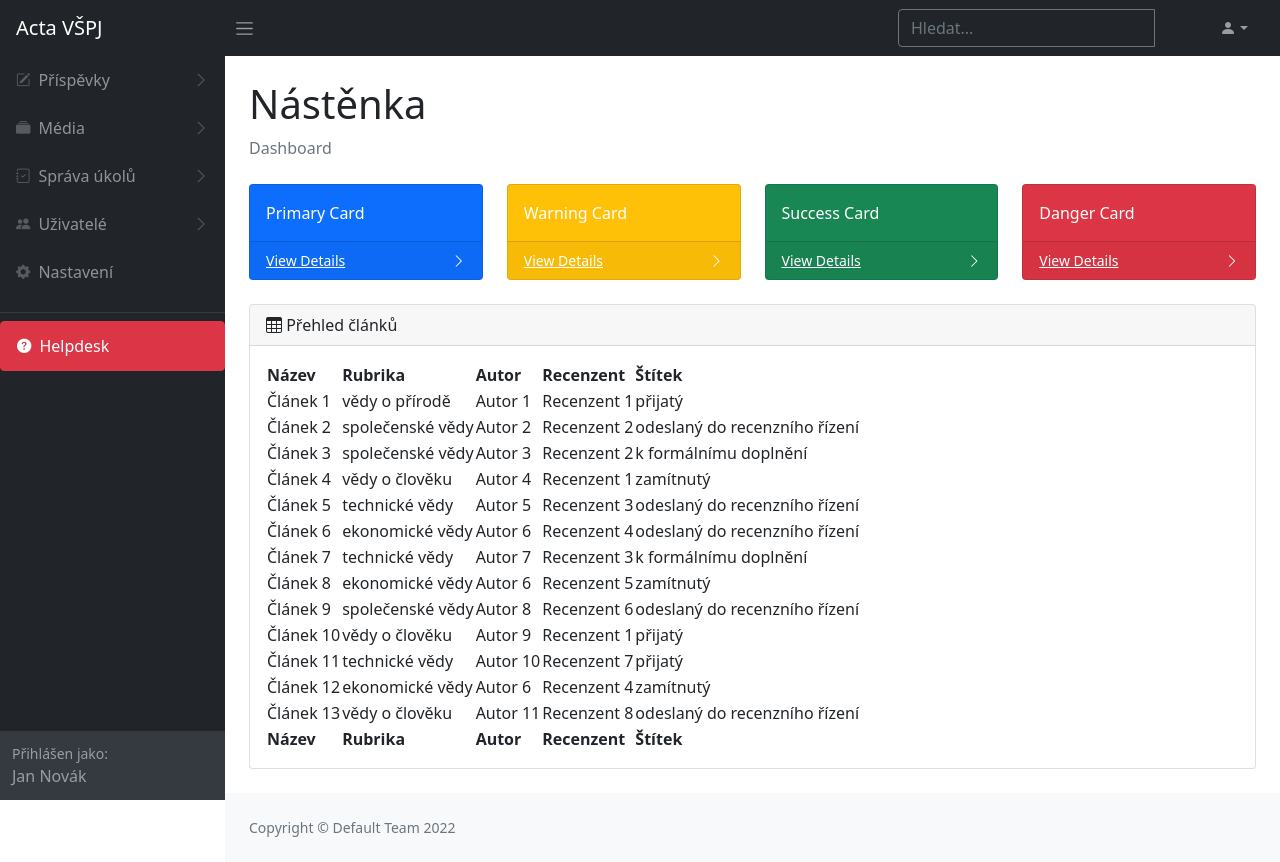
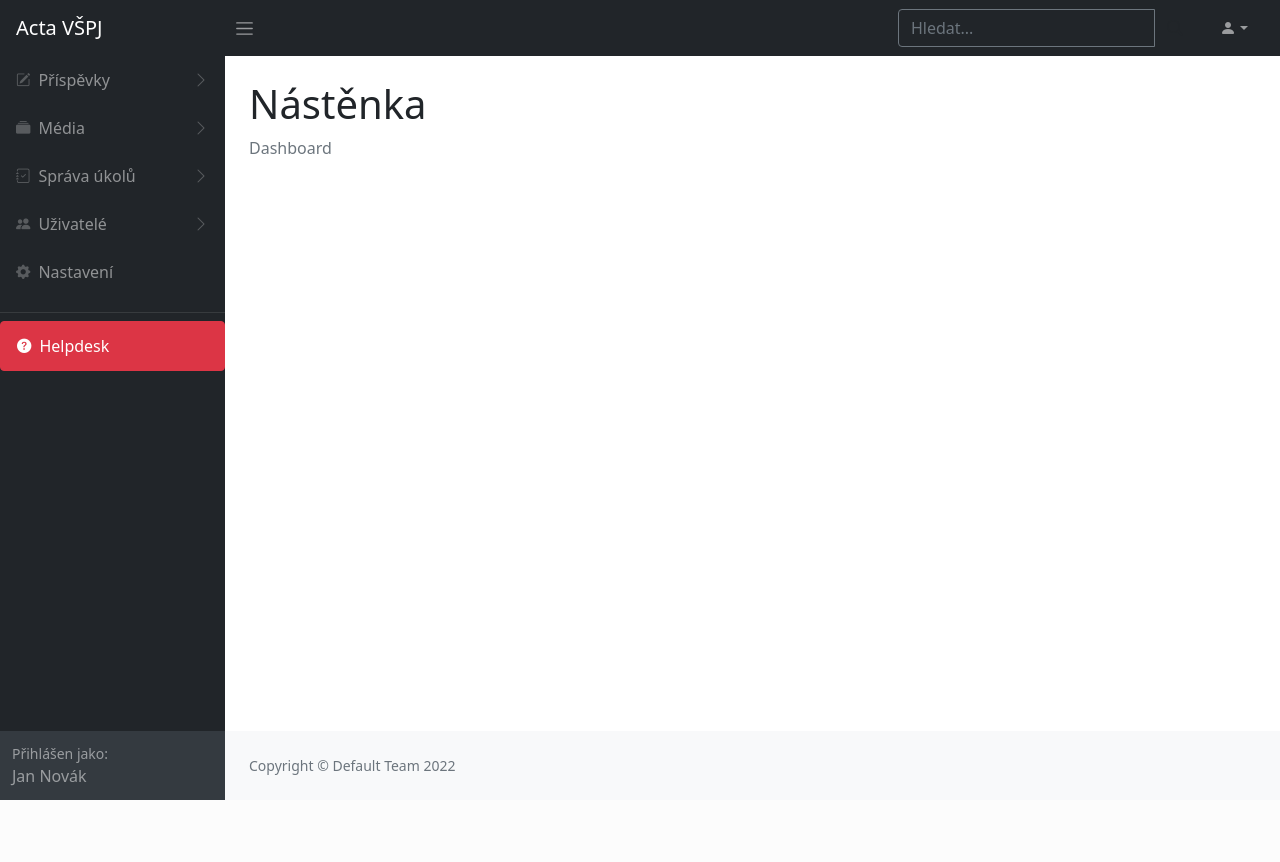
Before and after one commit to Default-Team-RSP/Acta-VSPJ, a PHP site: page /dashboard.html in a window 1280 px wide. After the commit the page ends 800 px from the top, so only its background shows below. Run offline with PHP 8.4, Linux system fonts and the light colour scheme; some libraries are stand-ins or nearby versions.

Commit message:
Add files via upload

```diff
--- a/dashboard.html
+++ b/dashboard.html
@@ -152,121 +152,7 @@
                             </li>
                         </ol>
                         <div class="row">
-                            <div class="col-xl-3 col-md-6">
-                                <div class="card bg-primary text-white mb-4">
-                                    <div class="card-body">Primary Card
-                                    </div>
-                                    <div class="card-footer d-flex align-items-center justify-content-between">
-                                        <a class="small text-white stretched-link" href="#">View Details</a>
-                                        <div class="small text-white">
-                                            <i class="bi bi-chevron-right"></i>
-                                        </div>
-                                    </div>
-                                </div>
-                            </div>
-                            <div class="col-xl-3 col-md-6">
-                                <div class="card bg-warning text-white mb-4">
-                                    <div class="card-body">Warning Card
-                                    </div>
-                                    <div class="card-footer d-flex align-items-center justify-content-between">
-                                        <a class="small text-white stretched-link" href="#">View Details</a>
-                                        <div class="small text-white">
-                                            <i class="bi bi-chevron-right"></i>
-                                        </div>
-                                    </div>
-                                </div>
-                            </div>
-                            <div class="col-xl-3 col-md-6">
-                                <div class="card bg-success text-white mb-4">
-                                    <div class="card-body">Success Card
-                                    </div>
-                                    <div class="card-footer d-flex align-items-center justify-content-between">
-                                        <a class="small text-white stretched-link" href="#">View Details</a>
-                                        <div class="small text-white">
-                                            <i class="bi bi-chevron-right"></i>
-                                        </div>
-                                    </div>
-                                </div>
-                            </div>
-                            <div class="col-xl-3 col-md-6">
-                                <div class="card bg-danger text-white mb-4">
-                                    <div class="card-body">Danger Card
-                                    </div>
-                                    <div class="card-footer d-flex align-items-center justify-content-between">
-                                        <a class="small text-white stretched-link" href="#">View Details</a>
-                                        <div class="small text-white">
-                                            <i class="bi bi-chevron-right"></i>
-                                        </div>
-                                    </div>
-                                </div>
-                            </div>
-                        </div>
-                        <div class="card mb-4">
-                            <div class="card-header">
-                                <i class="bi bi-table"></i>                                Přehled článků
-                            </div>
-                            <div class="card-body">
-                                <table id="datatablesSimple">
-                                    <thead>
-                                        <tr>
-                                            <th>Název
-                                            </th>
-                                            <th>Rubrika
-                                            </th>
-                                            <th>Autor
-                                            </th>
-                                            <th>Recenzent
-                                            </th>
-                                            <th>Štítek
-                                            </th>
-                                        </tr>
-                                    </thead>
-                                    <tfoot>
-                                        <tr>
-                                            <th>Název
-                                            </th>
-                                            <th>Rubrika
-                                            </th>
-                                            <th>Autor
-                                            </th>
-                                            <th>Recenzent
-                                            </th>
-                                            <th>Štítek
-                                            </th>
-                                        </tr>
-                                    </tfoot>
-                                    <tbody>
-                                        <tr>                                            <td>Článek 1</td>                                            <td>vědy o přírodě</td>                                            <td>Autor 1</td>                                            <td>Recenzent 1</td>                                            <td>přijatý</td>
-                                        </tr>
-                                        <tr>                                            <td>Článek 2</td>                                            <td>společenské vědy</td>                                            <td>Autor 2</td>                                            <td>Recenzent 2</td>                                            <td>odeslaný do recenzního řízení</td>
-                                        </tr>
-                                        <tr>                                            <td>Článek 3</td>                                            <td>společenské vědy</td>                                            <td>Autor 3</td>                                            <td>Recenzent 2</td>                                            <td>k formálnímu doplnění</td>
-                                        </tr>
-                                        <tr>                                            <td>Článek 4</td>                                            <td>vědy o člověku</td>                                            <td>Autor 4</td>                                            <td>Recenzent 1</td>                                            <td>zamítnutý</td>
-                                        </tr>
-                                        <tr>                                            <td>Článek 5</td>                                            <td>technické vědy</td>                                            <td>Autor 5</td>                                            <td>Recenzent 3</td>                                            <td>odeslaný do recenzního řízení</td>
-                                        </tr>
-                                        <tr>                                            <td>Článek 6</td>                                            <td>ekonomické vědy</td>                                            <td>Autor 6</td>                                            <td>Recenzent 4</td>                                            <td>odeslaný do recenzního řízení</td>
-                                        </tr>
-                                        <tr>                                            <td>Článek 7</td>                                            <td>technické vědy</td>                                            <td>Autor 7</td>                                            <td>Recenzent 3</td>                                            <td>k formálnímu doplnění</td>
-                                        </tr>
-                                        <tr>                                            <td>Článek 8</td>                                            <td>ekonomické vědy</td>                                            <td>Autor 6</td>                                            <td>Recenzent 5</td>                                            <td>zamítnutý</td>
-                                        </tr>
-                                        <tr>                                            <td>Článek 9</td>                                            <td>společenské vědy</td>                                            <td>Autor 8</td>                                            <td>Recenzent 6</td>                                            <td>odeslaný do recenzního řízení</td>
-                                        </tr>
-                                        <tr>                                            <td>Článek 10</td>                                            <td>vědy o člověku</td>                                            <td>Autor 9</td>                                            <td>Recenzent 1</td>                                            <td>přijatý</td>
-                                        </tr>
-                                        <tr>                                            <td>Článek 11</td>                                            <td>technické vědy</td>                                            <td>Autor 10</td>                                            <td>Recenzent 7</td>                                            <td>přijatý</td>
-                                        </tr>
-                                        <tr>                                            <td>Článek 12</td>                                            <td>ekonomické vědy</td>                                            <td>Autor 6</td>                                            <td>Recenzent 4</td>                                            <td>zamítnutý</td>
-                                        </tr>
-                                        <tr>
-                                            <tr>                                            <td>Článek 13</td>                                            <td>vědy o člověku</td>                                            <td>Autor 11</td>                                            <td>Recenzent 8</td>                                            <td>odeslaný do recenzního řízení</td>
-                                            </tr>
-                                    </tbody>
-                                </table>
-                            </div>
-                        </div>
+
                     </div>
                 </main>
                 <!-- zápatí -->
--- a/home.php
+++ b/home.php
@@ -14,7 +14,7 @@ require("connect.php");
                 </div>
             </div>
             <div class="col-lg-4 offset-lg-1 p-0 overflow-hidden shadow-lg d-none d-md-block">
-                <img class="rounded-lg-3" src="assets/img/acta-vspj.png" alt="" height="450">
+                <img class="rounded-lg-3" src="assets/img/acta-vspj.svg" alt="" height="450">
             </div>
         </div>
     </div>
--- a/pro_autory.php
+++ b/pro_autory.php
@@ -41,7 +41,7 @@ require("connect.php");
                 <h3>Náležitosti textu a formátování</h3>
                     <p>Informace o doporučené struktuře a formátování textu jsou
                     dostupné prostřednictvím redakční šablony.</p>
-                    <p>Ke stažení zde: <a href="assets/docs/Šablona.docx" target=_blank><i class="bi bi-file-word-fill"></i></a></p>
+                    <p><a href="assets/docs/Šablona.docx" target=_blank>Šablona ke stažení zde.</i></a></p>
                 <h3>Recenzní řízení</h3>
                     <p>Každý příspěvek je před vydáním posouzen dvěma recenzenty dle
                     následujících kritérií:</p>
```
Also changed, not shown: login.php (+8 -1 lines).
